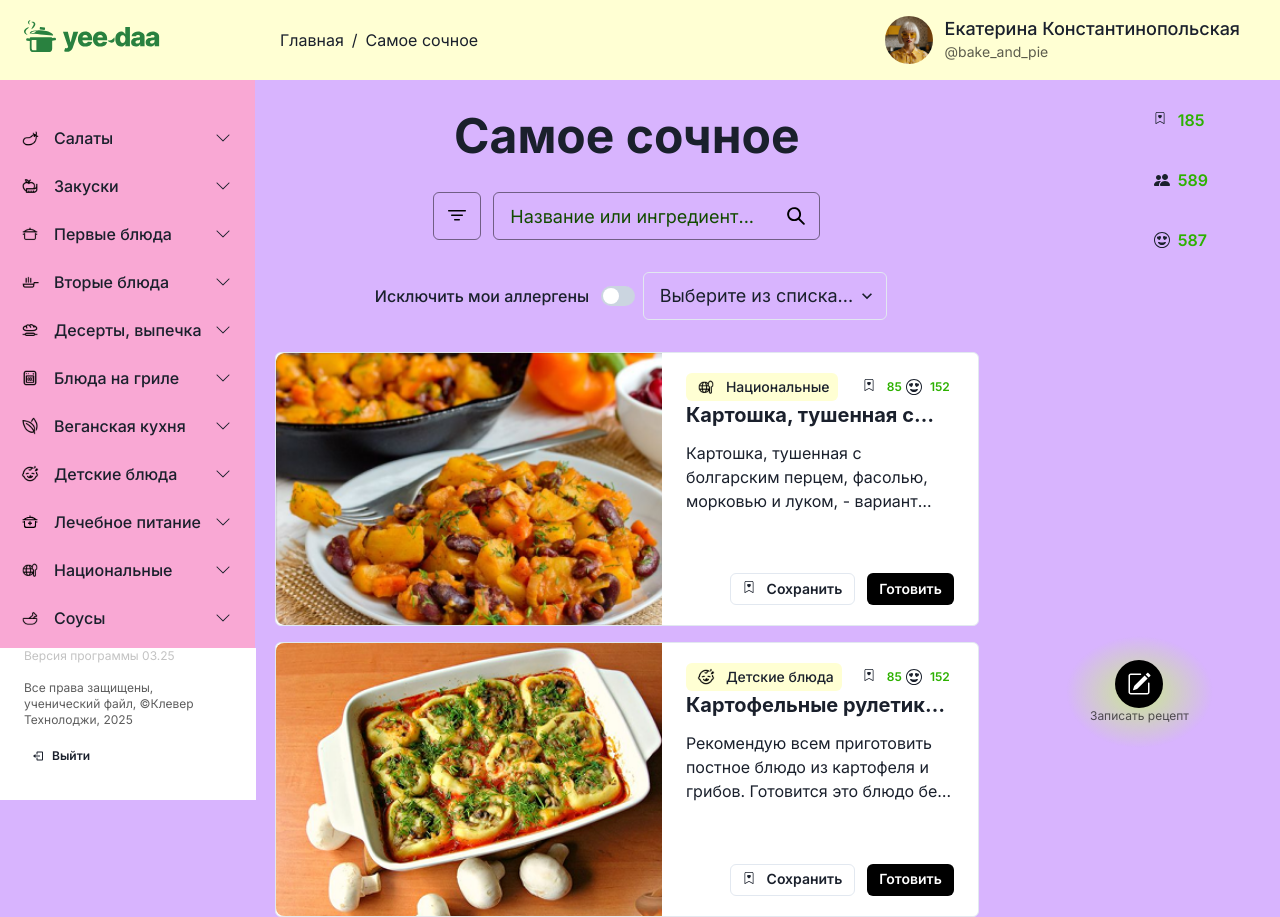
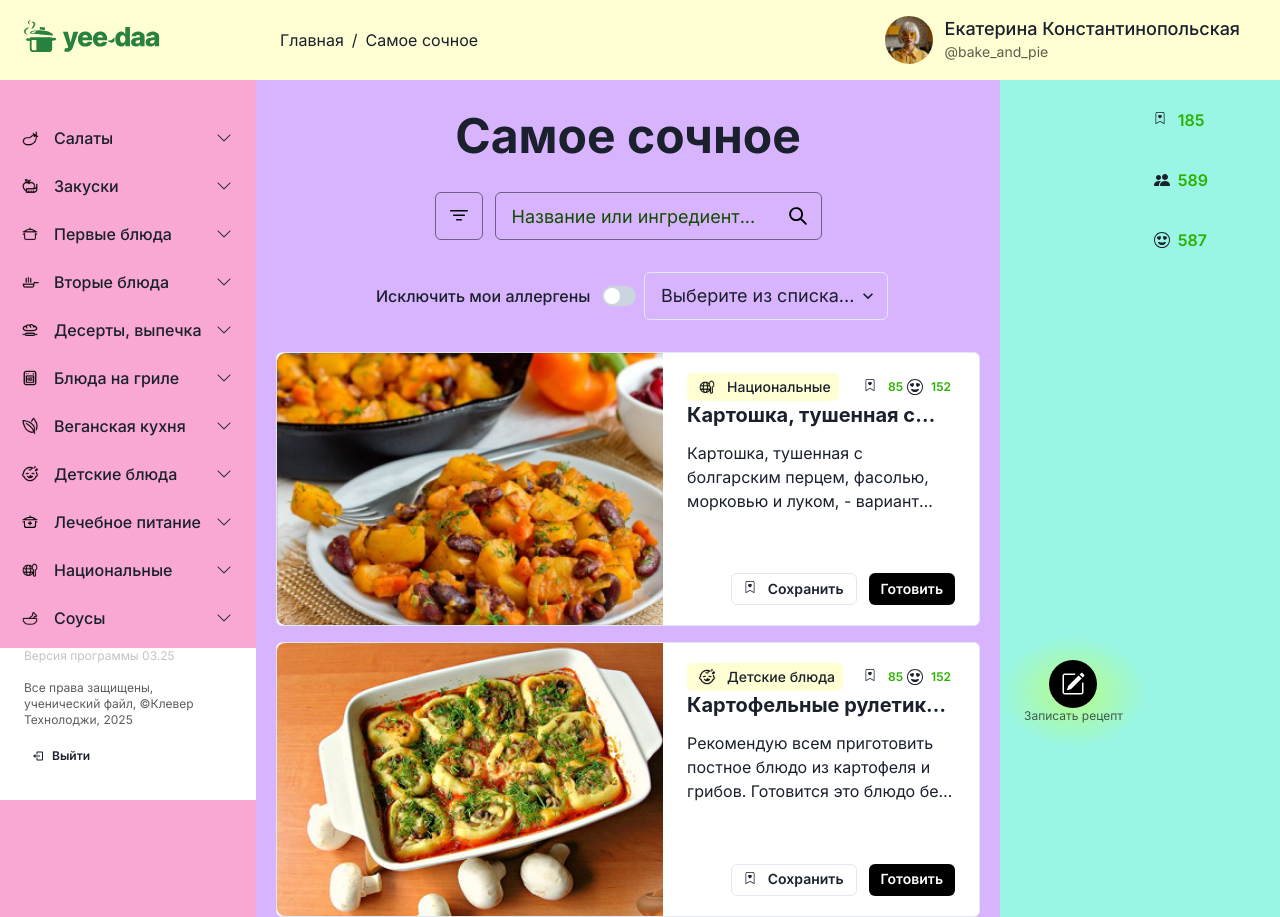
Before and after one commit to ClevertecFrontendLab/MargaritaBraun, a React (Vite) app: page /juiciest in a window 1280 px wide. Built offline with nearby package versions, Linux system fonts and the light colour scheme.

Commit message:
fix(layout-grid): fixing layouts

```diff
--- a/src/app/layouts/Layout.tsx
+++ b/src/app/layouts/Layout.tsx
@@ -1,4 +1,4 @@
-import { Flex } from '@chakra-ui/react';
+import { Grid, GridItem } from '@chakra-ui/react';
 import { Outlet } from 'react-router';
 
 import { Aside } from '~/widgets/Aside';
@@ -8,27 +8,94 @@ import { MenuSection } from '~/widgets/Menu';
 
 const Layout = () => (
     <>
+        <Grid
+            templateAreas={`"header header header"
+            "main main main"
+            "footer footer footer"`}
+            w='100%'
+            // maxW='1920px'
+            // m='0 auto'
+            // templateColumns='repeat(3, 1fr)'
+            // gridTemplateRows="256px 1fr 280px"
+        >
             <Header />
-        <Flex
+            <GridItem
                 as='main'
                 bg='#d8b4fe'
+                area='main'
+                display='grid'
+                // gridTemplateColumns='256px 1fr 280px'
+                // direction='column'
+                gridTemplateAreas={`'nav content aside'`}
                 // w='100%'
                 // height='100%'
-            margin={{ base: '64px 0 84px 0', lg: '0', xl: '0' }}
+                // margin={{ base: '64px 0 84px 0', lg: '0', xl: '0' }}
+                // colSpan={3}
+                w='100%'
+                gridTemplateColumns={['1fr', '1fr', '256px 1fr 280px']}
             >
                 <MenuSection />
-            <Flex
-                direction='column'
+                <GridItem
+                    display='flex'
+                    gridArea='content'
+                    flexDirection='column'
                     p={['0 16px', '0 16px', '0 20px', '0 20px', '0 0 0 24px', null]}
-                maxW={{ base: '100%', lg: 'calc(100% - 280px - 256px)' }}
+                    w='100%'
+                    // colSpan={[5, 5, 3]}
+                    // maxW={{ base: '100%', lg: 'calc(100% - 280px - 256px)' }}
+                    // colStart={[0, 1]}
+                    // colEnd={[4, 6]}
                 >
                     <Outlet />
-            </Flex>
+                </GridItem>
                 <Aside />
-        </Flex>
+            </GridItem>
 
             <Footer />
+        </Grid>
     </>
 );
 
 export default Layout;
+
+// import { Flex, Grid } from '@chakra-ui/react';
+// import { Outlet } from 'react-router';
+
+// import { Aside } from '~/widgets/Aside';
+// import { Footer } from '~/widgets/Footer';
+// import { Header } from '~/widgets/Header';
+// import { MenuSection } from '~/widgets/Menu';
+
+// const Layout = () => (
+//     <>
+//         <Grid
+//             templateAreas={`"header header header"
+//             "nav main aside"
+//             "footer footer footer"`}
+//             gridTemplateRows="256px 1fr 280px"
+//         >
+//             <Header />
+//             <Flex
+//                 as='main'
+//                 bg='#d8b4fe'
+//                 // w='100%'
+//                 // height='100%'
+//                 margin={{ base: '64px 0 84px 0', lg: '0', xl: '0' }}
+//             >
+//                 <MenuSection />
+//                 <Flex
+//                     direction='column'
+//                     p={['0 16px', '0 16px', '0 20px', '0 20px', '0 0 0 24px', null]}
+//                     maxW={{ base: '100%', lg: 'calc(100% - 280px - 256px)' }}
+//                 >
+//                     <Outlet />
+//                 </Flex>
+//                 <Aside />
+//             </Flex>
+
+//             <Footer />
+//         </Grid>
+//     </>
+// );
+
+// export default Layout;
--- a/src/shared/config/extendThemeChakra.tsx
+++ b/src/shared/config/extendThemeChakra.tsx
@@ -26,9 +26,9 @@ const theme = extendTheme({
             },
             body: {
                 backgroundColor: '#FFFFFF',
-                width: '100%',
-                maxWidth: '1920px',
-                margin: '0 auto',
+                // width: '100%',
+                // maxWidth: '1920px',
+                // margin: '0 auto',
                 fontFamily: 'Inter, sans-serif',
             },
             fonts: {
--- a/src/widgets/Aside/ui/Aside.tsx
+++ b/src/widgets/Aside/ui/Aside.tsx
@@ -1,23 +1,48 @@
-import { Box, Flex, Hide } from '@chakra-ui/react';
+import { Box, GridItem, Hide } from '@chakra-ui/react';
 
 import { WriteRecipeBlock } from '~/shared/ProfileNotification';
 
 export const Aside = () => (
     <Hide below='lg'>
-        <Flex
+        <GridItem
             as='aside'
-            p='0'
+            // p='0'
+            area='aside'
             bg='#99f6e4'
-            flexDirection='column'
-            justifyContent='space-between'
+            // flexDirection='column'
+            // justifyContent='space-between'
             // height='calc(100svh - 80px)'
             // display={{ base: 'none', lg: 'flex' }}
-            flex='1 1 280px'
-            height='100%'
-            align='center'
+            // flex='1 1 280px'
+            // height='100%'
+            // align='center'
         >
             <Box flexGrow='1' position='relative' />
             <WriteRecipeBlock></WriteRecipeBlock>
-        </Flex>
+        </GridItem>
     </Hide>
 );
+
+// import { Box, Flex, Hide } from '@chakra-ui/react';
+
+// import { WriteRecipeBlock } from '~/shared/ProfileNotification';
+
+// export const Aside = () => (
+//     <Hide below='lg'>
+//         <Flex
+//             as='aside'
+//             p='0'
+//             bg='#99f6e4'
+//             flexDirection='column'
+//             justifyContent='space-between'
+//             // height='calc(100svh - 80px)'
+//             // display={{ base: 'none', lg: 'flex' }}
+//             flex='1 1 280px'
+//             height='100%'
+//             align='center'
+//         >
+//             <Box flexGrow='1' position='relative' />
+//             <WriteRecipeBlock></WriteRecipeBlock>
+//         </Flex>
+//     </Hide>
+// );
--- a/src/widgets/Footer/ui/Footer.tsx
+++ b/src/widgets/Footer/ui/Footer.tsx
@@ -1,21 +1,23 @@
 import { SearchIcon } from '@chakra-ui/icons';
-import { Avatar, Flex, IconButton, Text } from '@chakra-ui/react';
+import { Avatar, Flex, GridItem, IconButton, Text } from '@chakra-ui/react';
 
 import avatarFoto from '~/assets/Breakfast.png';
 import { HomeIcon, WriteRecipeIcon } from '~/shared/Icons';
 export const Footer = () => {
     const profileName = 'Екатерина Константинопольская';
     return (
-        <Flex
+        <GridItem
+            area='footer'
             bg='lime.50'
             display={{ base: 'flex', lg: 'none' }}
             as='footer'
             justifyContent='space-around'
-            position='fixed'
+            position='absolute'
             bottom='0'
             zIndex='3'
             data-test-id='footer'
             w='100%'
+            colSpan={5}
         >
             <Flex
                 direction='column'
@@ -86,6 +88,6 @@ export const Footer = () => {
                     Мой профиль
                 </Text>
             </Flex>
-        </Flex>
+        </GridItem>
     );
 };
--- a/src/widgets/Header/ui/Header.tsx
+++ b/src/widgets/Header/ui/Header.tsx
@@ -1,4 +1,4 @@
-import { Flex, IconButton } from '@chakra-ui/react';
+import { Flex, GridItem, IconButton } from '@chakra-ui/react';
 
 import { MiniCardAvatar } from '~/entities/Avatar';
 import { Breadcrumbs } from '~/shared/Breadcrumb';
@@ -7,18 +7,21 @@ import { LogoNavLink } from '~/shared/NavLinks';
 import { ProfileNotification } from '~/shared/ProfileNotification';
 
 export const Header = () => (
-    <Flex
+    <GridItem
+        area='header'
         bg='#FFFFD3'
         height={{ base: '64px', lg: '80px' }}
         as='header'
         data-test-id='header'
+        colSpan={3}
         w='100%'
-        flexBasis='100%'
-        position={{ base: 'fixed', lg: 'relative' }}
-        top='0'
-        zIndex='3'
+        // w='100%'
+        // flexBasis='100%'
+        // position={{ base: 'absolute', lg: 'relative' }}
+        // top='0'
+        // zIndex='3'
         // maxW={{ base: '100%', '2xl': '1920px' }}
-        m='0 auto'
+        // m='0 auto'
         // pos='relative'
     >
         <Flex
@@ -45,7 +48,7 @@ export const Header = () => (
                 display={{ base: 'flex', md: 'none' }}
             />
         </Flex>
-    </Flex>
+    </GridItem>
 );
 
 // import { Flex, GridItem, IconButton } from '@chakra-ui/react';
--- a/src/widgets/Menu/ui/MenuSection.tsx
+++ b/src/widgets/Menu/ui/MenuSection.tsx
@@ -1,4 +1,4 @@
-import { Flex, Hide } from '@chakra-ui/react';
+import { GridItem, Hide } from '@chakra-ui/react';
 
 import { NavMenu } from '~/entities/NavMenu';
 
@@ -6,19 +6,47 @@ import { FooterMenu } from './FooterMenu';
 
 export const MenuSection = () => (
     <Hide below='lg'>
-        <Flex
-            flexDirection='column'
+        <GridItem
+            // flexDirection='column'
             as='nav'
             pt='6'
             // height='calc(100vh - 80px)'
             // height='calc(100% - 80px)'
-            height='100%'
+            // height='100%'
             bg='#f9a8d4'
-            flex='1 1 auto'
-            justify='space-between'
+            // flex='1 1 auto'
+            // flex='1 1 256px'
+            // justify='space-between'
+            area='nav'
         >
             <NavMenu />
             <FooterMenu />
-        </Flex>
+        </GridItem>
     </Hide>
 );
+
+// import { Flex, Hide } from '@chakra-ui/react';
+
+// import { NavMenu } from '~/entities/NavMenu';
+
+// import { FooterMenu } from './FooterMenu';
+
+// export const MenuSection = () => (
+//     <Hide below='lg'>
+//         <Flex
+//             flexDirection='column'
+//             as='nav'
+//             pt='6'
+//             // height='calc(100vh - 80px)'
+//             // height='calc(100% - 80px)'
+//             height='100%'
+//             bg='#f9a8d4'
+//             // flex='1 1 auto'
+//             flex='1 1 256px'
+//             justify='space-between'
+//         >
+//             <NavMenu />
+//             <FooterMenu />
+//         </Flex>
+//     </Hide>
+// );
```
Lines whose indentation alone changed are shown as unchanged.
